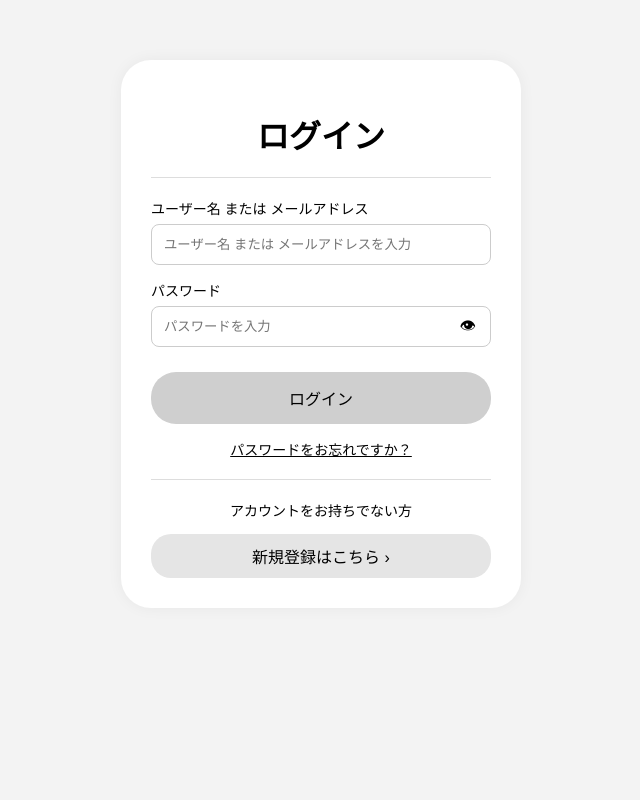
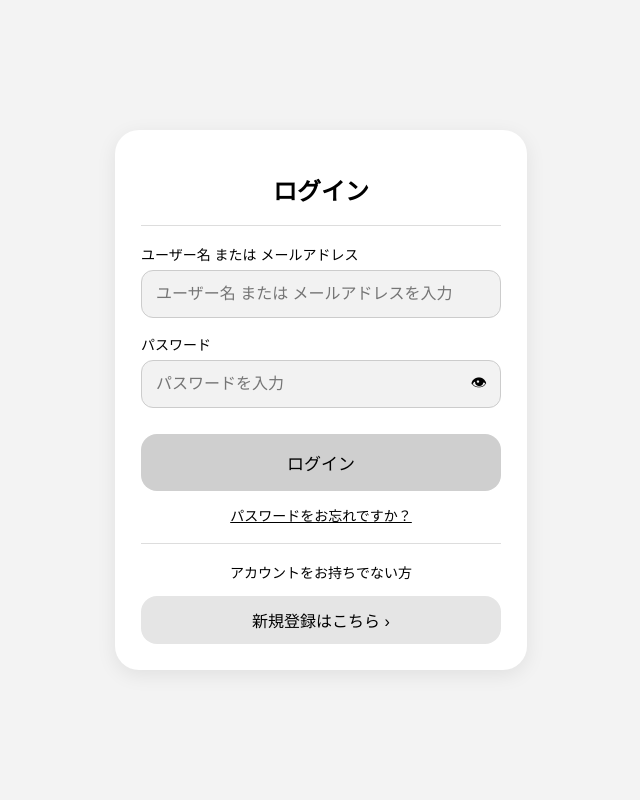
Before and after one commit to Takapass/TECH-JAM-RAIZAP, a Django app: page / in a window 1280 px wide. Shown: the whole page, without its empty margins (319-959 px from the left). Run offline with Django 5.2, Linux system fonts and the light colour scheme.

Commit message:
スマホでも見やすくした

```diff
--- a/activities/static/activities/login.css
+++ b/activities/static/activities/login.css
@@ -1,41 +1,51 @@
 body {
+    margin: 0;
     background: #f3f3f3;
     font-family: sans-serif;
+
+    display: flex;
+    justify-content: center;
+    align-items: center;
+    height: 100vh;
+    overflow: hidden;   /* 画面固定 */
 }
 
 .container {
-    width: 340px;
-    margin: 60px auto;
+    width: 92%;
+    max-width: 360px;
     background: #ffffff;
-    padding: 30px;
-    border-radius: 30px;
-    box-shadow: 0 0 15px rgba(0,0,0,0.05);
+    padding: 26px;
+    border-radius: 24px;
+    box-shadow: 0 5px 20px rgba(0,0,0,0.08);
 }
 
 h1 {
     text-align: center;
     margin-bottom: 15px;
+    font-size: 24px;
 }
 
 hr {
-    margin: 20px 0;
+    margin: 18px 0;
     border: none;
     border-top: 1px solid #ddd;
 }
 
 label {
     display: block;
-    margin-top: 15px;
+    margin-top: 16px;
     margin-bottom: 6px;
     font-size: 14px;
 }
 
 input {
     width: 100%;
-    padding: 12px;
-    border-radius: 8px;
+    padding: 14px;
+    border-radius: 12px;
     border: 1px solid #ccc;
     box-sizing: border-box;
+    font-size: 16px; /* iPhone拡大防止 */
+    background: #f2f2f2;
 }
 
 .password-box {
@@ -44,31 +54,26 @@ input {
 
 .eye {
     position: absolute;
-    right: 15px;
+    right: 14px;
     top: 50%;
     transform: translateY(-50%);
     cursor: pointer;
 }
 
-.remember {
-    margin-top: 15px;
-    font-size: 14px;
-}
-
 .btn {
     width: 100%;
-    margin-top: 25px;
-    padding: 14px;
-    border-radius: 25px;
+    margin-top: 26px;
+    padding: 16px;
+    border-radius: 16px;
     border: none;
     background: #cfcfcf;
-    font-size: 16px;
+    font-size: 17px;
     cursor: pointer;
 }
 
 .forgot {
     text-align: center;
-    margin-top: 15px;
+    margin-top: 14px;
     text-decoration: underline;
     font-size: 14px;
 }
@@ -76,33 +81,36 @@ input {
 .signup-text {
     text-align: center;
     font-size: 14px;
+    margin-top: 10px;
 }
 
 .signup-btn {
     display: block;
     text-align: center;
     background: #e5e5e5;
-    padding: 10px;
-    border-radius: 20px;
+    padding: 12px;
+    border-radius: 16px;
     text-decoration: none;
     color: black;
     margin-top: 10px;
 }
 
+/* メッセージ */
 .message {
     padding: 10px;
-    border-radius: 5px;
-    margin-bottom: 10px;
+    border-radius: 8px;
+    margin-bottom: 12px;
+    font-size: 14px;
 }
 
-/* エラーは赤 */
+/* エラー */
 .message.error {
     background-color: #ffe5e5;
     color: #d8000c;
     border: 1px solid #d8000c;
 }
 
-/* 成功は緑 */
+/* 成功 */
 .message.success {
     background-color: #e6ffed;
     color: #1a7f37;
--- a/activities/templates/activities/login.html
+++ b/activities/templates/activities/login.html
@@ -4,6 +4,7 @@
 
 <head>
     <meta charset="UTF-8">
+    <meta name="viewport" content="width=device-width, initial-scale=1.0">
     <title>ログイン</title>
     <link rel="stylesheet" href="{% static 'activities/login.css' %}">
 </head>
--- a/activities/templates/activities/signup.html
+++ b/activities/templates/activities/signup.html
@@ -6,6 +6,7 @@
     <meta charset="UTF-8">
     <title>新規登録</title>
     <link rel="stylesheet" href="{% static 'activities/signup.css' %}">
+    <meta name="viewport" content="width=device-width, initial-scale=1.0">
 </head>
 
 <body>
```
Also changed, not shown: activities/static/activities/signup.css (+33 -13 lines), db.sqlite3.
